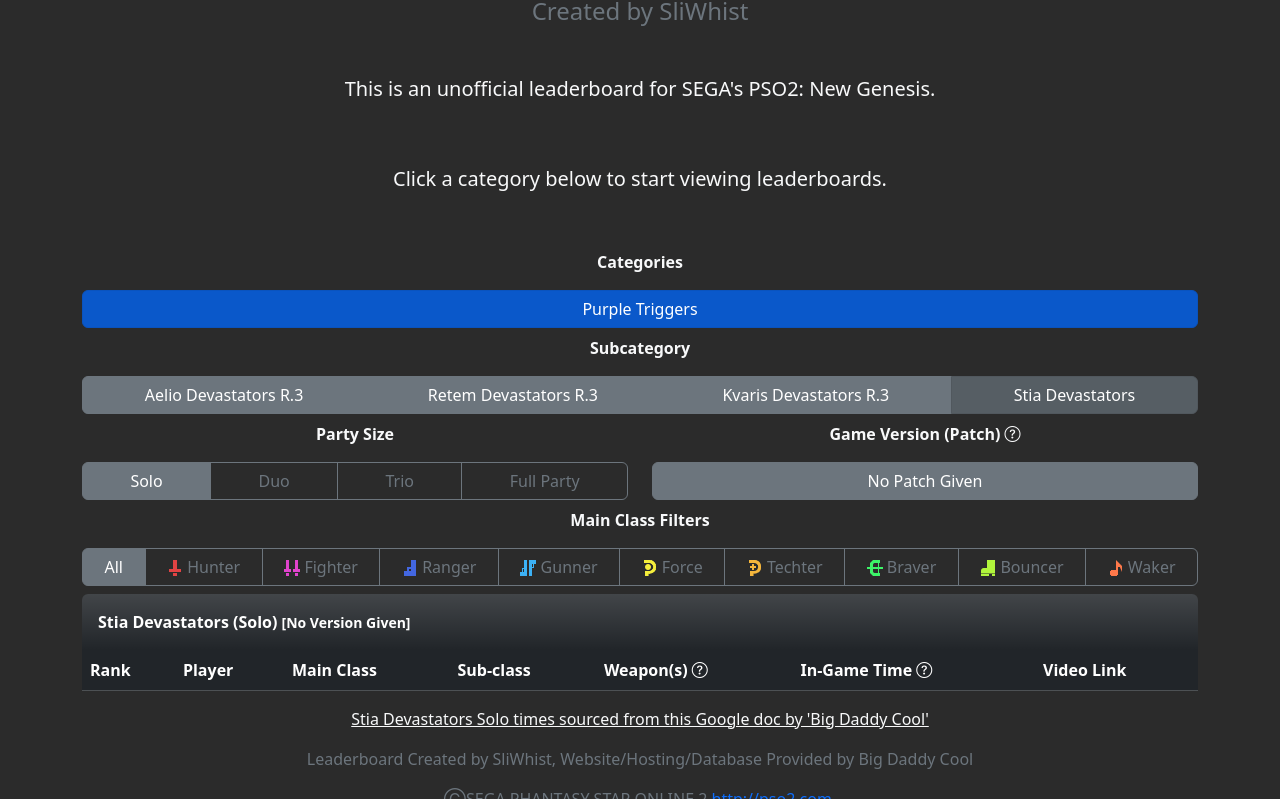
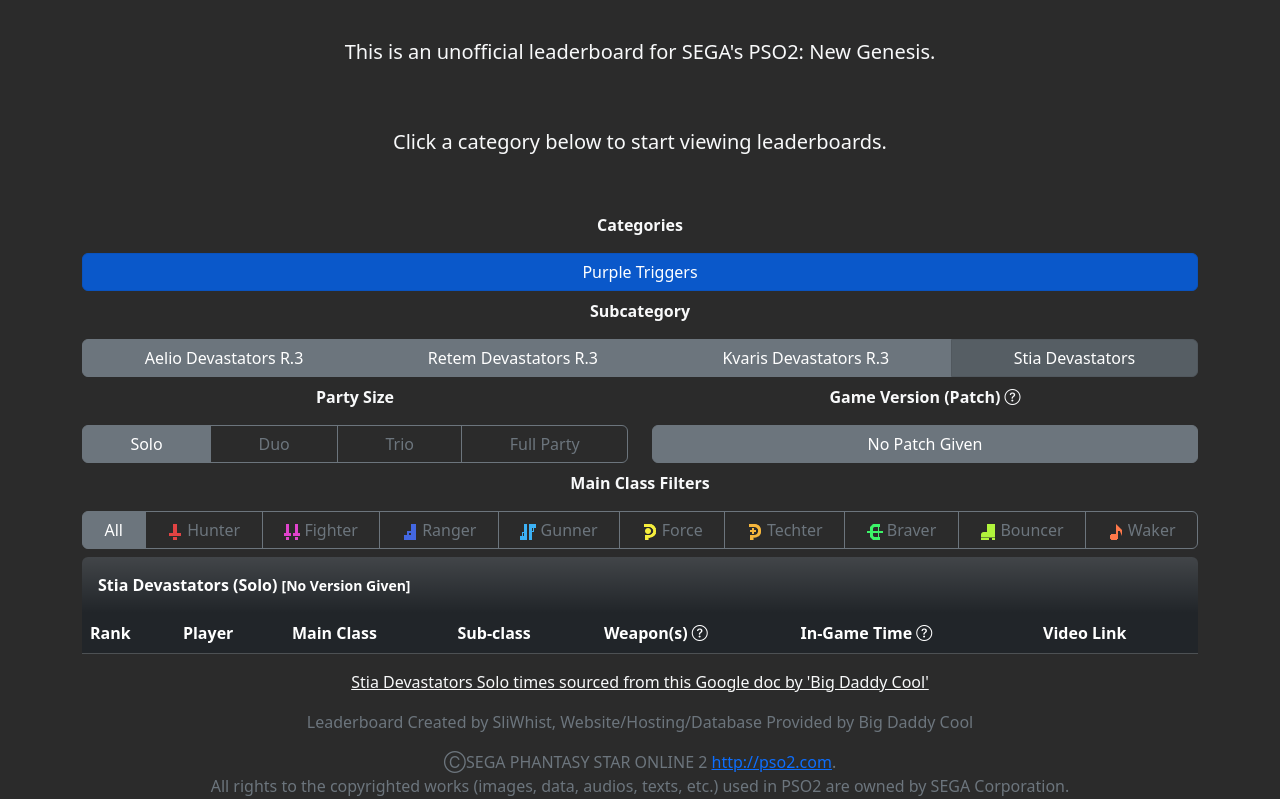
Before and after one commit to SliWhist/ngsleaderboards, a website: page files/index.html in a window 1280 px wide. Shown: the part 144-943 px from the top of the page. Drawn offline with nearby package versions, Linux system fonts and the light colour scheme; no server answers.

Commit message:
Quick fix for credits

```diff
--- a/files/index.html
+++ b/files/index.html
@@ -13,7 +13,6 @@
 		<div class="row my-2">
 			<div class="col">
 				<h1 class="text-center text-light display-3 mt-5">PSO2NGS Unofficial Leaderboards</h1>
-				<p class="text-secondary text-center h4 mb-5">Created by SliWhist</p>
 				<p class="text-center text-light lead my-5">This is an unofficial leaderboard for SEGA's PSO2: New Genesis.<br>
 				<br>
 				<!-- It's built in HTML, Javascript, CSS, and Bootstrap, so it shouldn't be too heavy.<br> -->
```
